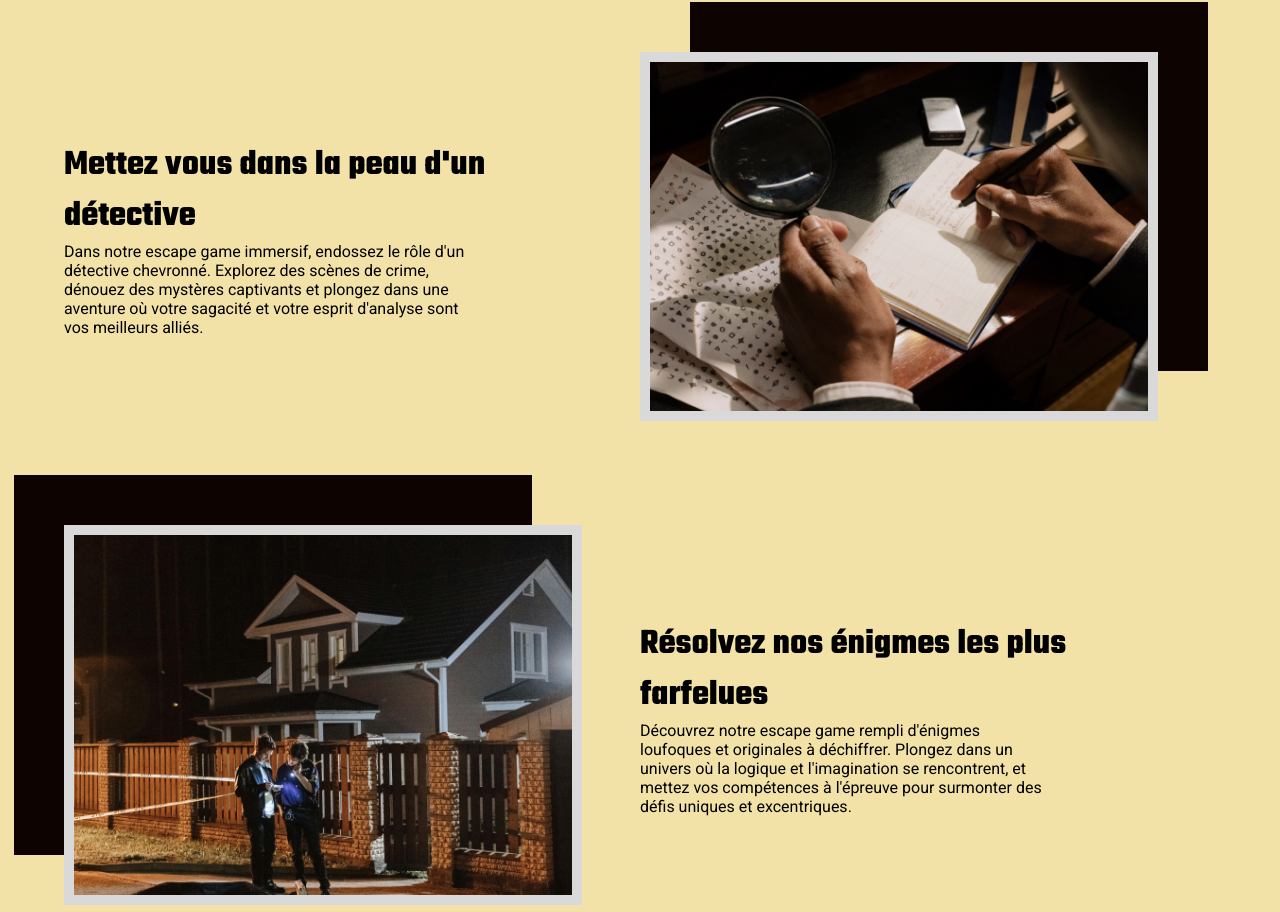
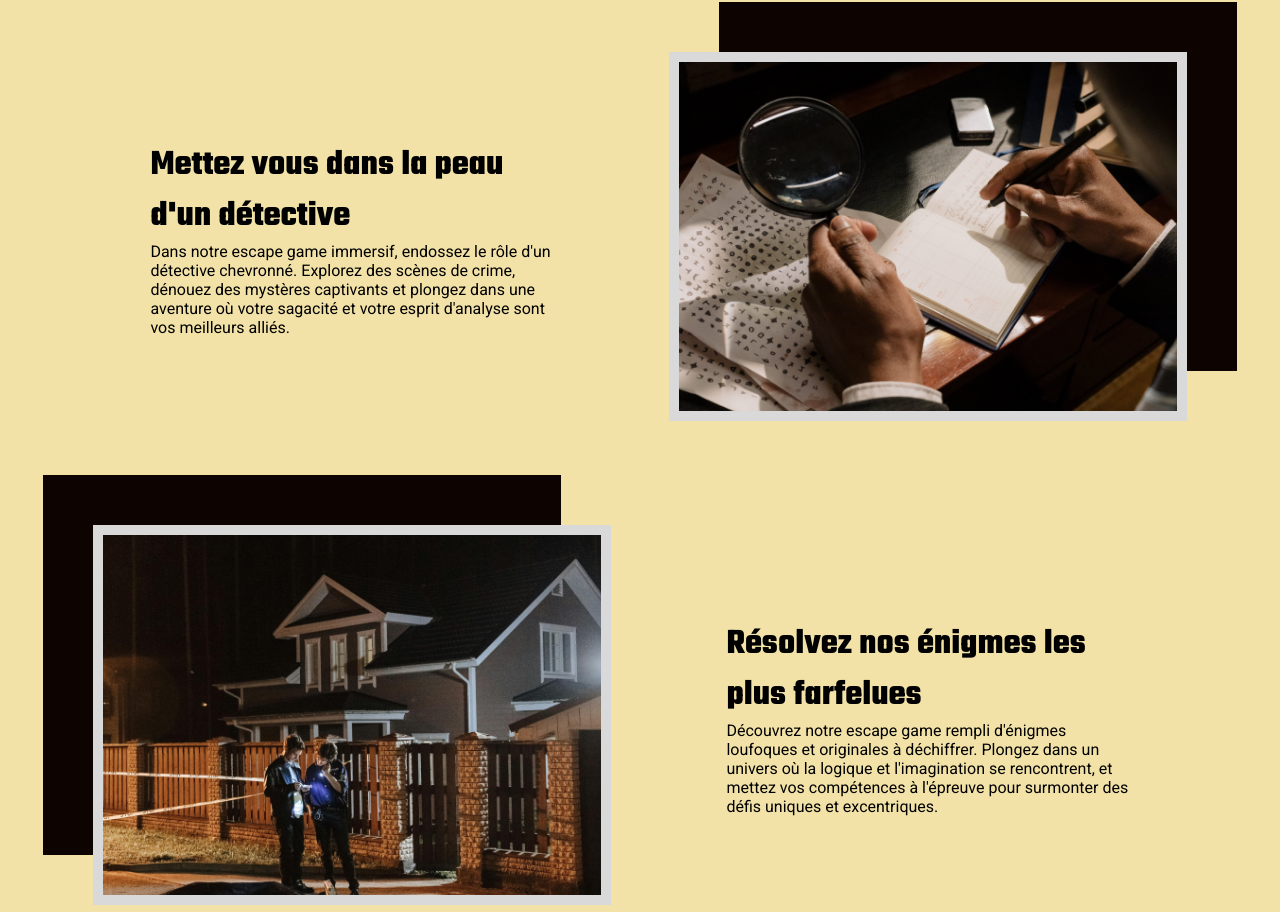
Before and after one commit to ALDEVweb/dehors, a plain HTML site: page index.html in a window 1280 px wide. Shown: the part 1906-2818 px from the top of the page. Drawn offline with Linux system fonts and the light colour scheme.

Commit message:
V6.28.1
Modif mise en page

```diff
--- a/index.html
+++ b/index.html
@@ -59,21 +59,21 @@
             <!-- div detective -->
             <div class="detective-container w100 flex justify-between align-center">
                 <div class="presentation-texte w50">
-                    <h2 class="bold w90">Mettez vous dans la peau d'un détective</h2>
-                    <p class="size-16 w70">Dans notre escape game immersif, endossez le rôle d'un détective chevronné. Explorez des scènes de crime, dénouez des mystères captivants et plongez dans une aventure où votre sagacité et votre esprit d'analyse sont vos meilleurs alliés.</p>
+                    <h2 class="bold w70 mlr-auto">Mettez vous dans la peau d'un détective</h2>
+                    <p class="size-16 w70 mlr-auto">Dans notre escape game immersif, endossez le rôle d'un détective chevronné. Explorez des scènes de crime, dénouez des mystères captivants et plongez dans une aventure où votre sagacité et votre esprit d'analyse sont vos meilleurs alliés.</p>
                 </div>
                 <div class="presentation-image w50">
-                    <div class="img-pres w90 detective-photo"><img class="w100" src="./assets/detective-loupe.png" alt="photo d'un detective avec une loupe et un carnet"></div>
+                    <div class="img-pres w90 mlr-auto detective-photo"><img class="w100" src="./assets/detective-loupe.png" alt="photo d'un detective avec une loupe et un carnet"></div>
                 </div>
             </div>
             <!-- div enigmes -->
             <div class="enigme-container w100 flex justify-between mt100 align-center">
                 <div class="presentation-image w50">
-                    <div class="img-pres w90 enigme-photo"><img class="w100" src="./assets/scene-de-crime.png" alt="photo d'une scène de crime de nuit"></div>
+                    <div class="img-pres w90 mlr-auto enigme-photo"><img class="w100" src="./assets/scene-de-crime.png" alt="photo d'une scène de crime de nuit"></div>
                 </div>
                 <div class="presentation-texte w50">
-                    <h2 class="bold w90">Résolvez nos énigmes les plus farfelues</h2>
-                    <p class="size-16 w70">Découvrez notre escape game rempli d'énigmes loufoques et originales à déchiffrer. Plongez dans un univers où la logique et l'imagination se rencontrent, et mettez vos compétences à l'épreuve pour surmonter des défis uniques et excentriques.</p>
+                    <h2 class="bold w70 mlr-auto">Résolvez nos énigmes les plus farfelues</h2>
+                    <p class="size-16 w70 mlr-auto">Découvrez notre escape game rempli d'énigmes loufoques et originales à déchiffrer. Plongez dans un univers où la logique et l'imagination se rencontrent, et mettez vos compétences à l'épreuve pour surmonter des défis uniques et excentriques.</p>
                 </div>
             </div>
         </section>
@@ -105,7 +105,7 @@
                 <!-- voir pour rendre dynamique le nom de l'entreprise -->
                 <h2 class="bold color-white">Dehors! Escape Game Paris</h2>
                 <!-- adress -->
-                <address class="mt32 ">
+                <address class="mt32">
                     <a target="_blank" href="https://www.google.fr/maps/@45.0535326,3.657418,11z?entry=ttu" title="lien vers google maps" class="color-white"><img src="./assets/Envelope.png" alt="picto enveloppe" class="picto-address">12 avenue du Louvre 75 001, Paris</a><br>
                     <a href="tel:+330000000000" title="lancer l'appel ?" class="color-white"><img src="./assets/Ringing Phone.png" alt="picto telephone qui sonne" class="picto-address">00 00 00 00 00 </a><br>
                     <a href="mailto:dehors-eg-paris@gmail.com" title="envoyer un mail ?" class="color-white"><img src="./assets/at-sign.png" alt="picto @ pour mail" class="picto-address">dehors-eg-paris@gmail.com</a>
--- a/style.css
+++ b/style.css
@@ -362,7 +362,7 @@ address img{
     }
     .gauche{
         margin-right: 0;
-        width: 80%;
+        width: 100%;
     }
     .avantages{
         padding: 30px;
```
